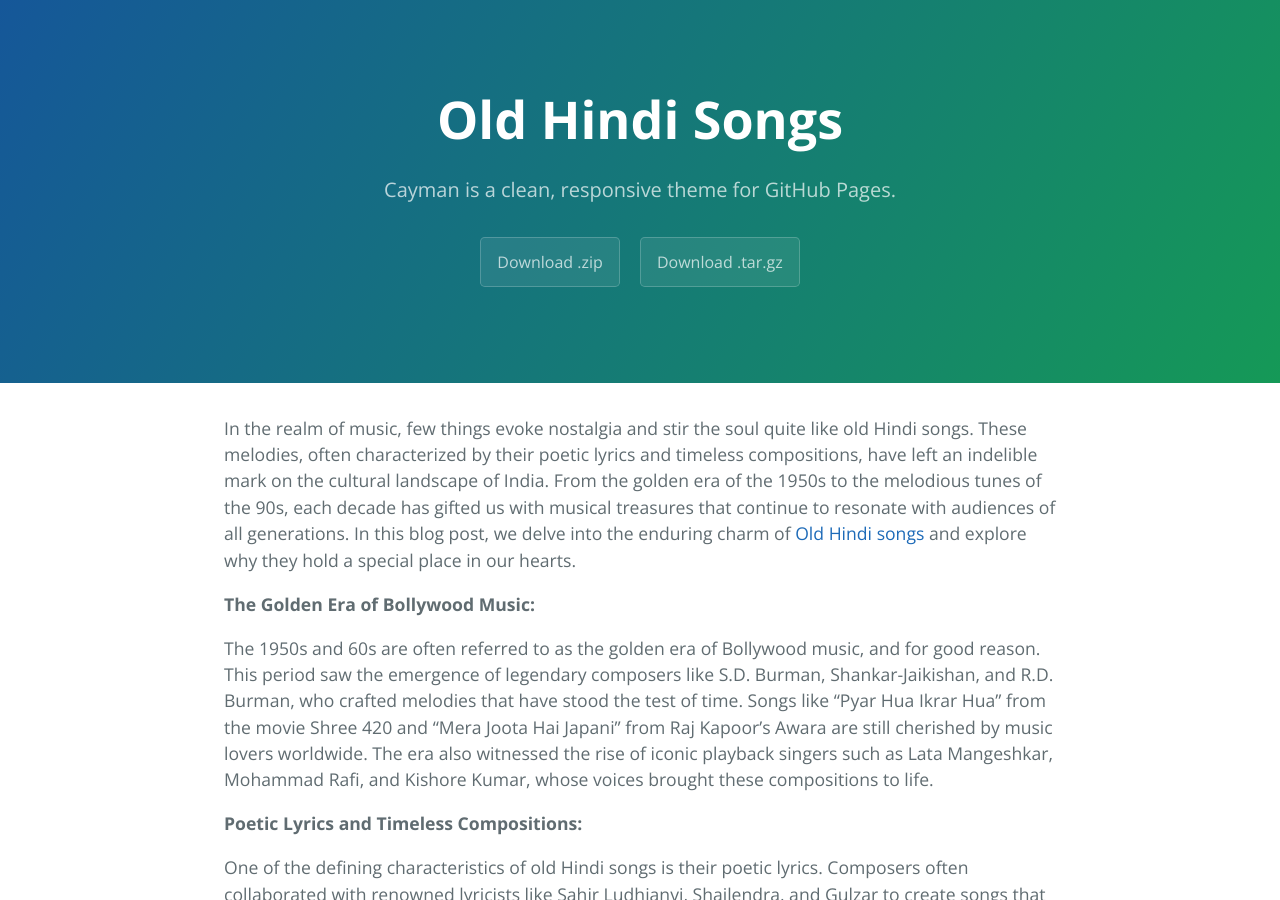
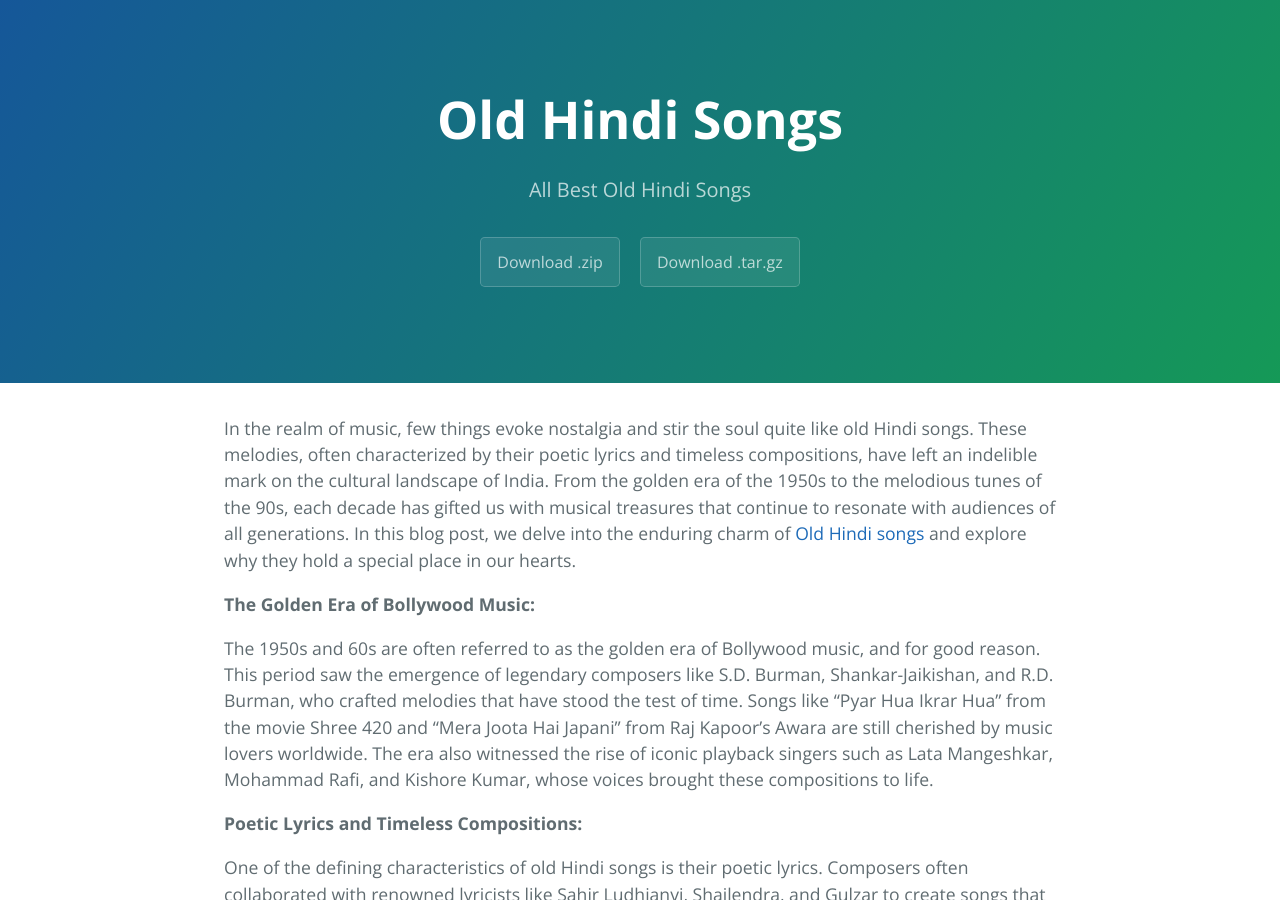
Before and after one commit to oldhindisongs/oldhindisongs.github.io, a Jekyll site: the page built from index.md, in a window 1280 px wide and 900 px high. Built offline with Jekyll 4.4.1, drawn with Linux system fonts in a browser that asks for light colours.

Commit message:
Update default.html

```diff
--- a/_layouts/default.html
+++ b/_layouts/default.html
@@ -18,7 +18,7 @@
 
     <header class="page-header" role="banner">
       <h1 class="project-name">Old Hindi Songs</h1>
-      <h2 class="project-tagline">{{ page.description | default: site.description | default: site.github.project_tagline }}</h2>
+      <h2 class="project-tagline">All Best Old Hindi Songs</h2>
       {% if site.github.is_project_page %}
         <a href="{{ site.github.repository_url }}" class="btn">View on GitHub</a>
       {% endif %}
```
